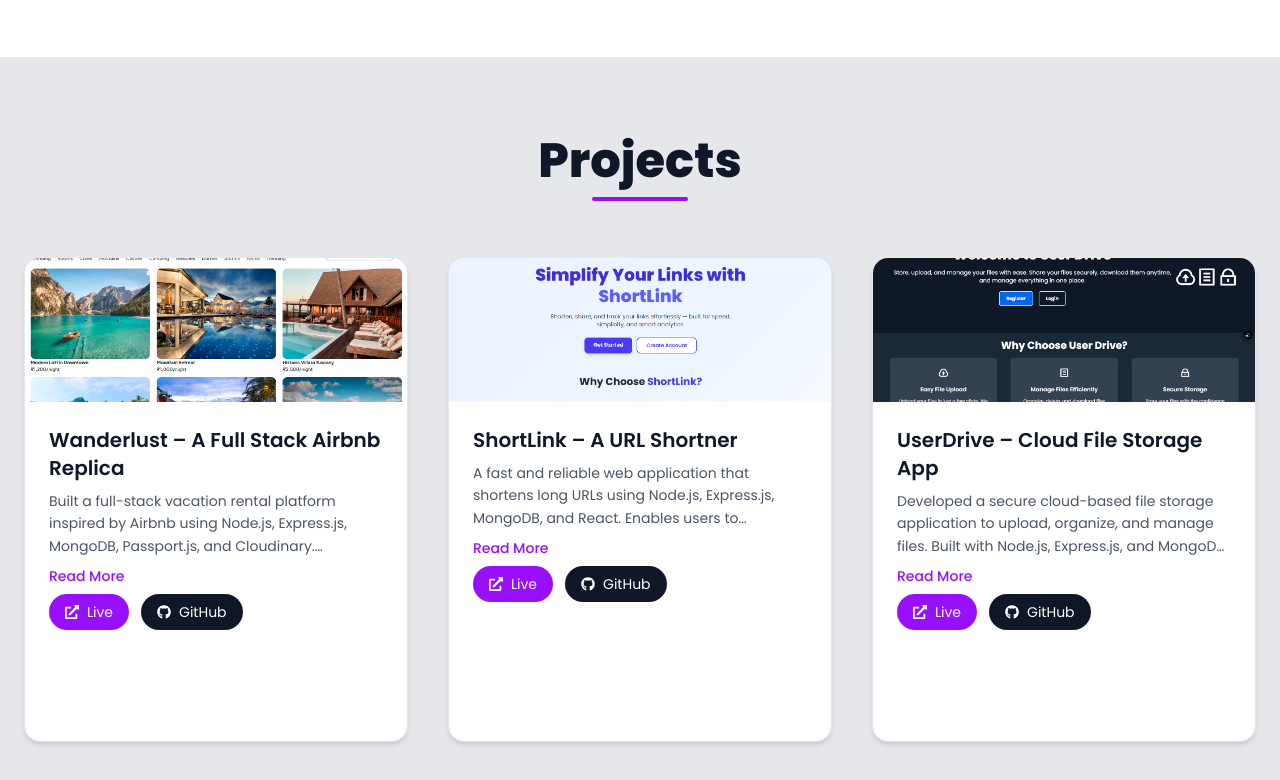
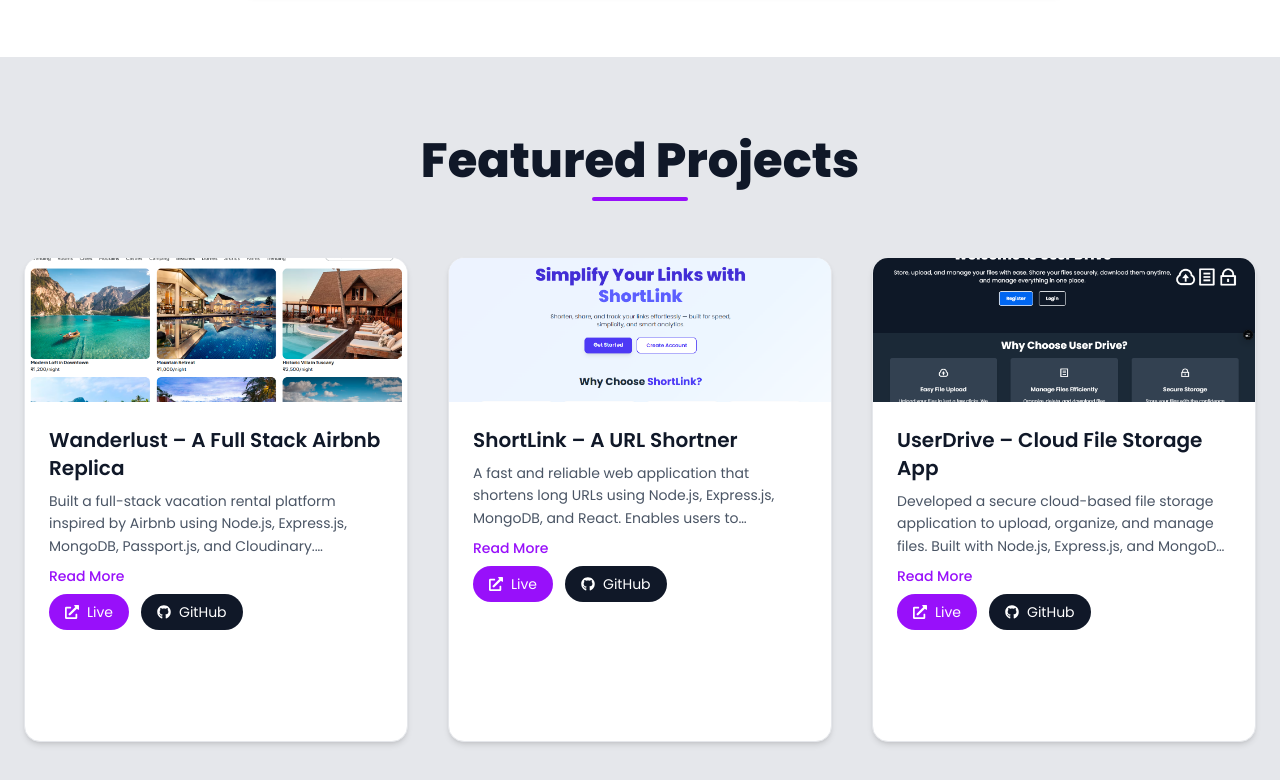
Before and after one commit to hardiksrivastavaa/Portfolio, a React (Vite) app: page / in a window 1280 px wide. Shown: the part 2760-3540 px from the top of the page. Built offline with nearby package versions, Linux system fonts and the light colour scheme.

Commit message:
Update Home.jsx

```diff
--- a/src/pages/Home.jsx
+++ b/src/pages/Home.jsx
@@ -30,7 +30,7 @@ const Home = () => {
 
       {/* Section: Projects */}
       <section className="min-h-screen bg-gray-200 flex items-center">
-        <Projects />
+        <Projects limit={3} />
       </section>
 
       {/* Section: Skills */}
```
